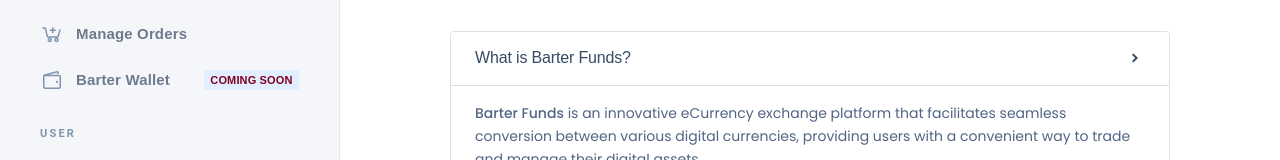
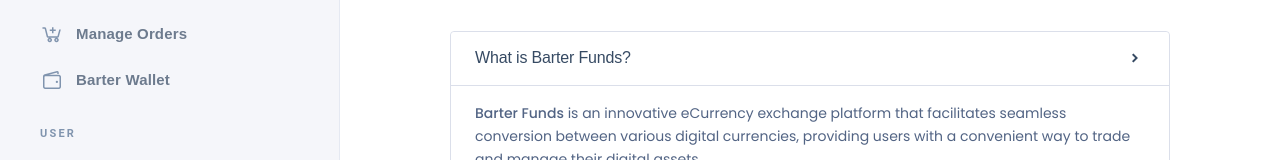
Before and after one commit to DeonHub/barterfunds-user, a React (Create React App) app: page /user/faqs in a window 1280 px wide. Shown: the part 256-416 px from the top of the page. Built offline with nearby package versions, Linux system fonts and the light colour scheme; no server answers; sample sign-in values are in the browser's storage.

Commit message:
Updated files

```diff
--- a/src/User/components/UserSidebar.js
+++ b/src/User/components/UserSidebar.js
@@ -116,6 +116,7 @@
                     active === "wallet" ? "active" : ""
                   }`}
                 >
+
                   <a
                     href={`/user/wallet`}
                     className="nk-menu-link"
@@ -126,7 +127,7 @@
                       </span>
                     </span>
                     <span className="nk-menu-text">Barter Wallet</span>
-                    <span className="nk-menu-badge">COMING SOON</span>
+                    {/* <span className="nk-menu-badge">COMING SOON</span> */}
                   </a>
                 </li>
                 {/* .nk-menu-item */}
```
